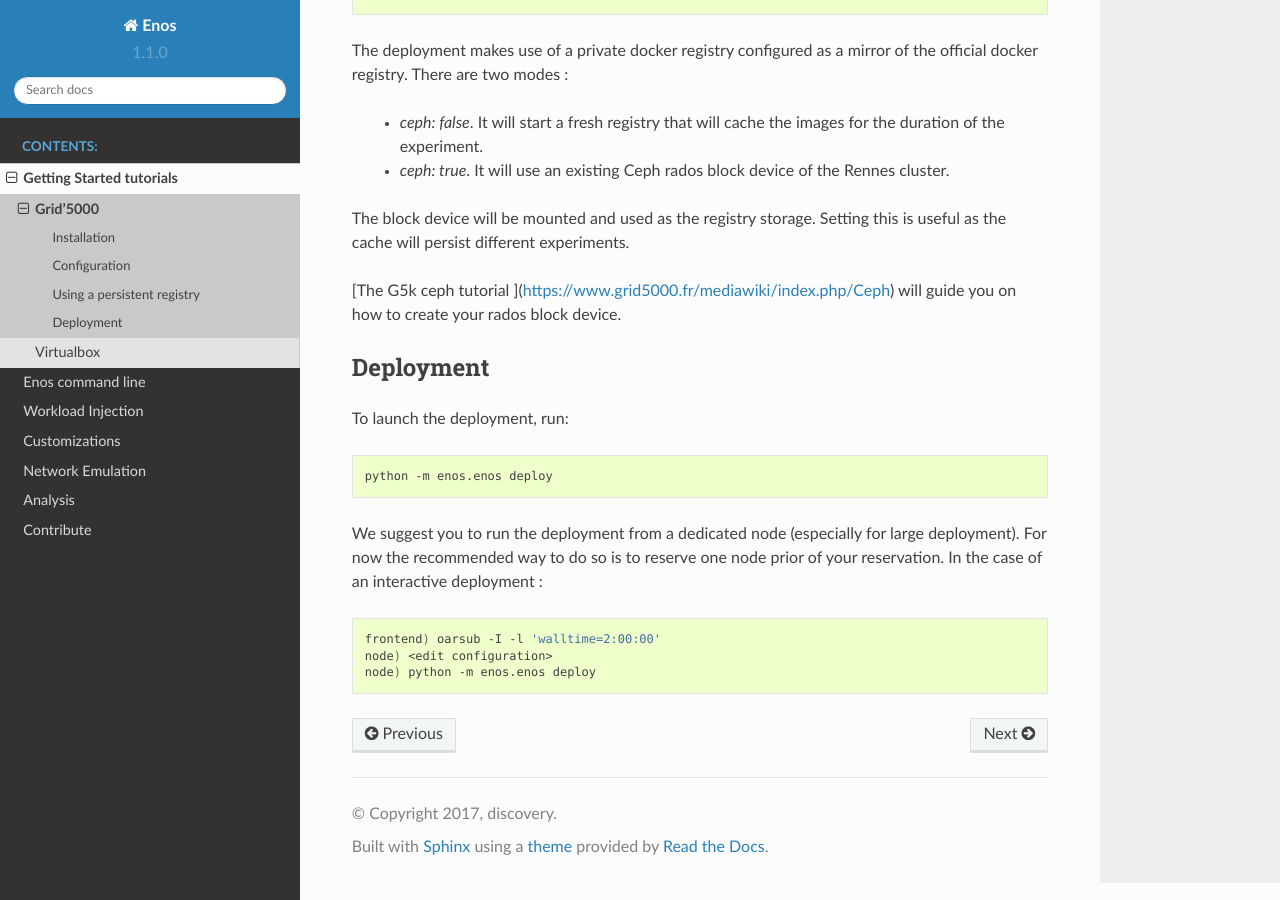
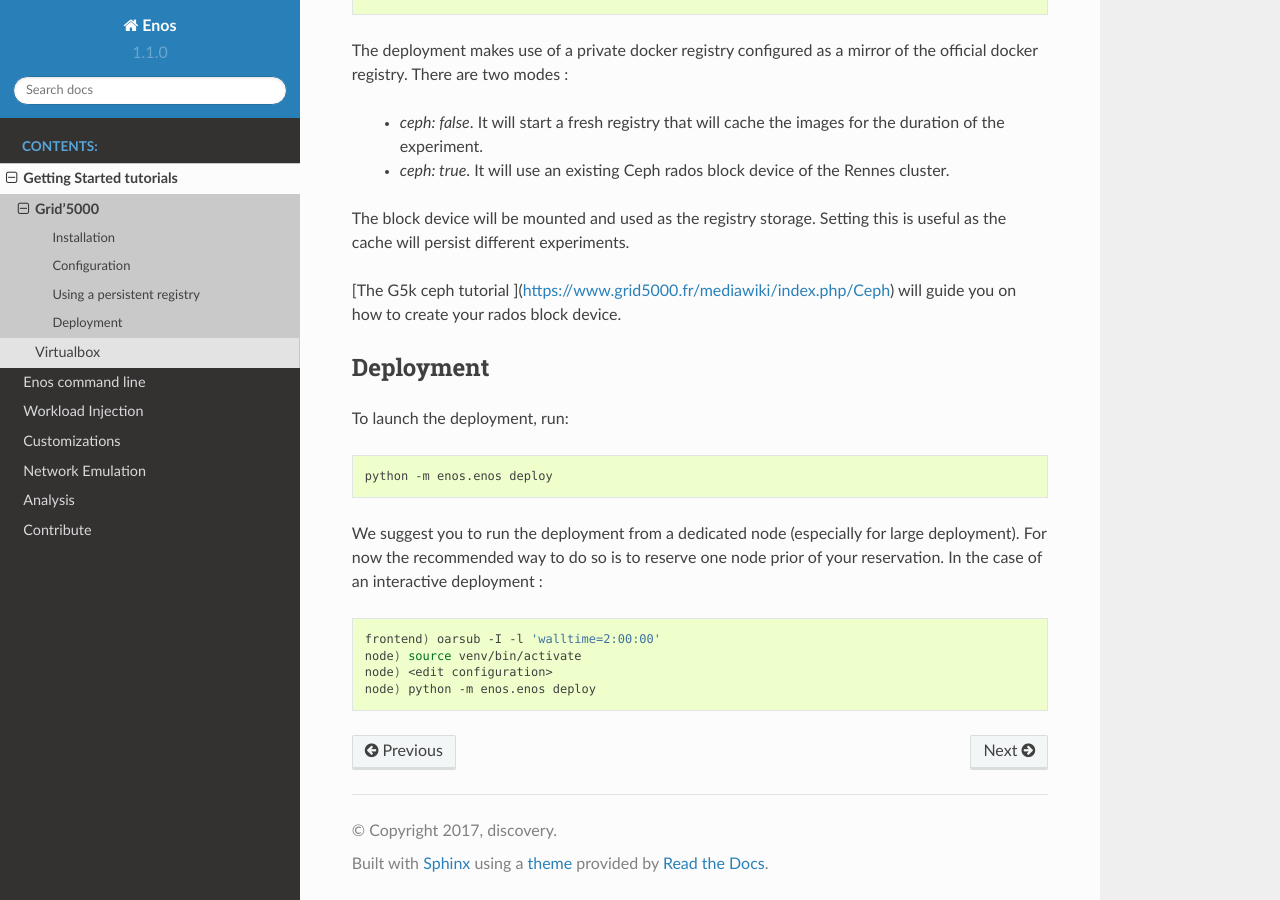
Before and after one commit to BeyondTheClouds/enos, a Sphinx documentation site: the page built from docs/getting-started/grid5000.rst, in a window 1280 px wide and 900 px high, scrolled down 1062 px. Built offline with Sphinx 7.4.7 and the Read the Docs theme 2.0.0, drawn with Linux system fonts in a browser that asks for light colours.

Commit message:
[Doc] jump inside venv in the dedicated node

```diff
--- a/docs/getting-started/grid5000.rst
+++ b/docs/getting-started/grid5000.rst
@@ -86,5 +86,6 @@ of your reservation. In the case of an interactive deployment :
 .. code-block:: bash
 
     frontend) oarsub -I -l 'walltime=2:00:00'
+    node) source venv/bin/activate
     node) <edit configuration>
     node) python -m enos.enos deploy
```
